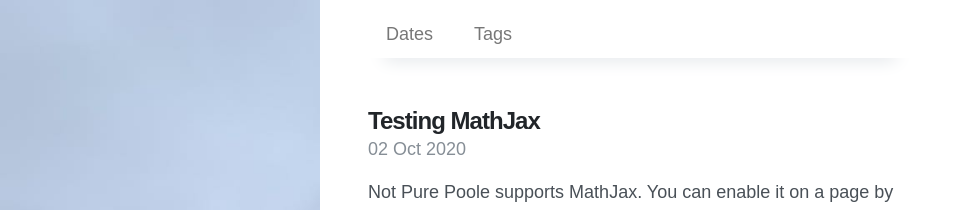
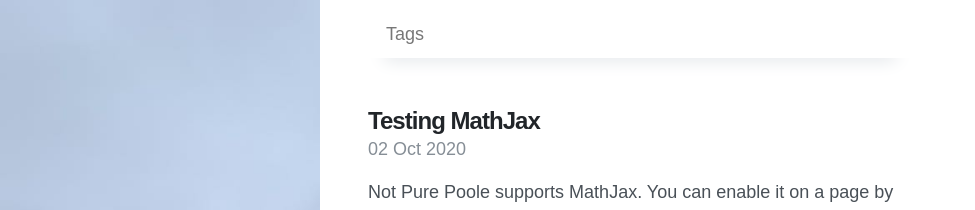
Before and after one commit to InfoSecGopNik/CTF, a Jekyll site: the page built from index.html, in a window 1280 px wide. Shown: the top 210 px of the page, without its empty margins (0-975 px from the left). Built offline with Jekyll 4.4.1, drawn with Linux system fonts in a browser that asks for light colours; nearby versions of some CDN libraries; the list of posts is cut into pages by our own code.

Commit message:
archive.yml

```diff
--- a/_data/archive.yml
+++ b/_data/archive.yml
@@ -1,6 +1,3 @@
-- type: dates
-  title: Dates
-  url: /dates/
 #- type: categories
 #  title: Categories
 #  url: /categories/
```
